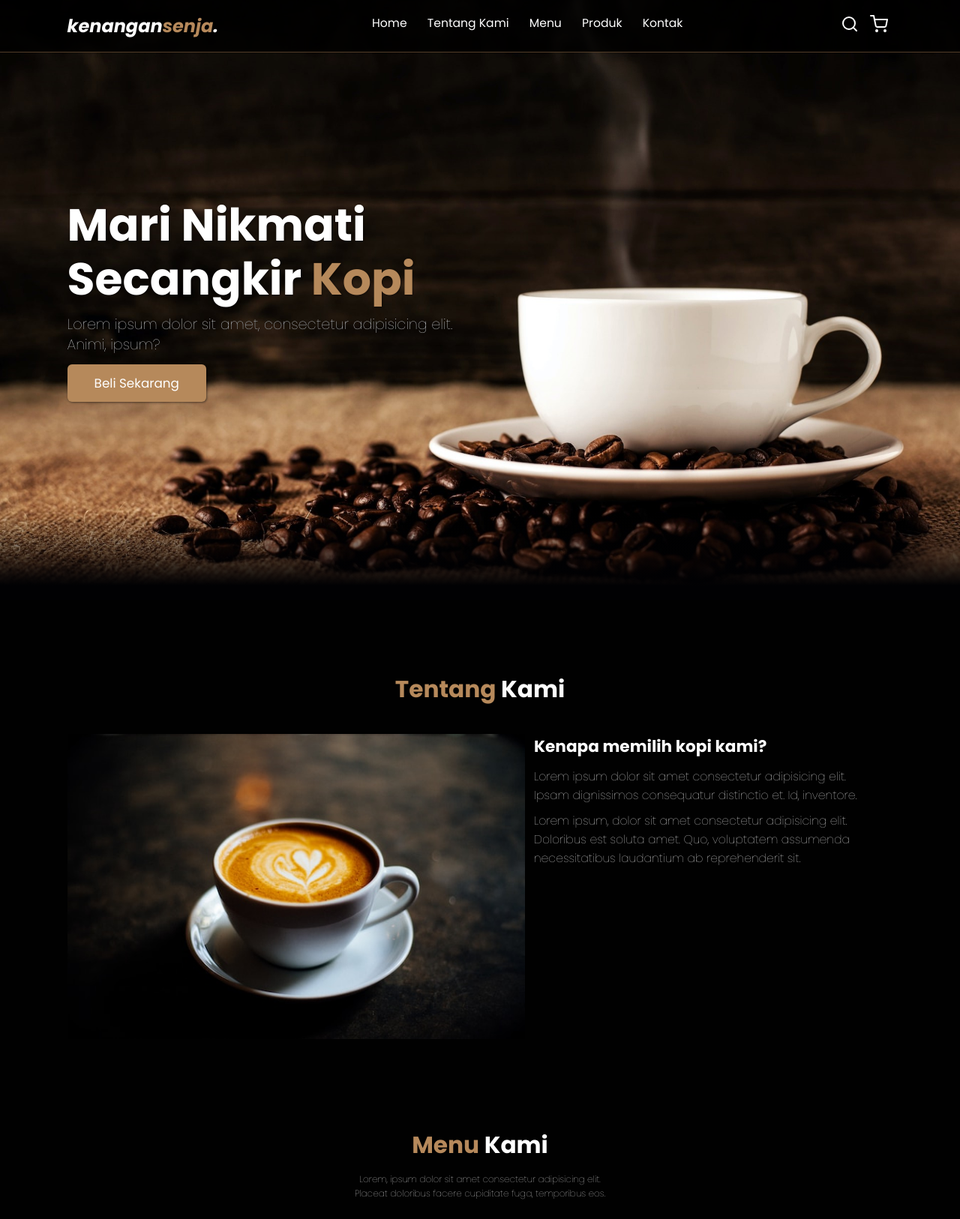
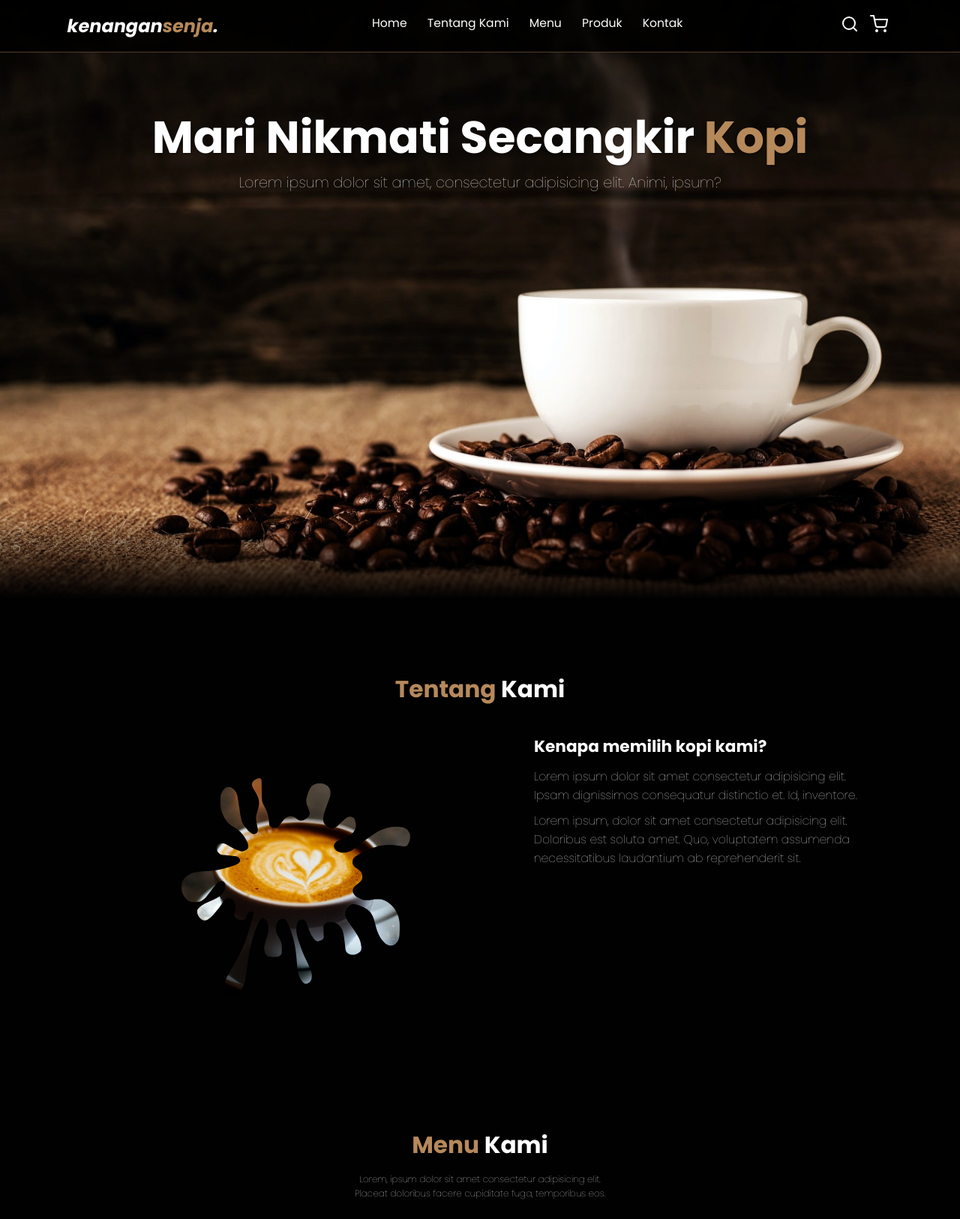
Before and after one commit to asep3003/kedai-kopi-kenangan-senja, a PHP site: page / in a window 1280 px wide. Shown: the top 1626 px of the page at 75% size. Run offline with PHP 8.4, Linux system fonts and the light colour scheme.

Commit message:
menambahkan masking css

```diff
--- a/css/style.css
+++ b/css/style.css
@@ -180,9 +180,11 @@ body {
   background-size: cover;
   background-position: center;
   position: relative;
+  -webkit-mask-image: linear-gradient(rgba(0, 0, 0, 1) 85%, rgba(0, 0, 0, 0));
+  mask-image: linear-gradient(rgba(0, 0, 0, 1) 85%, rgba(0, 0, 0, 0));
 }
 
-.hero::after {
+/* .hero::after {
   content: "";
   display: block;
   position: absolute;
@@ -194,11 +196,25 @@ body {
     rgba(1, 1, 3, 1) 8%,
     rgba(255, 255, 255, 0) 50%
   );
+} */
+
+.hero .mask-container {
+  position: absolute;
+  /* background: salmon; */
+  inset: 0;
+  -webkit-mask-image: url("../img/header-bg.svg");
+  -webkit-mask-repeat: no-repeat;
+  -webkit-mask-size: cover;
+  -webkit-mask-position: center;
 }
 
 .hero .content {
   padding: 1.4rem 7%;
-  max-width: 60rem;
+  /* max-width: 60rem; */
+  width: 100%;
+  text-align: center;
+  position: fixed;
+  top: 130px;
 }
 
 .hero .content h1 {
@@ -265,6 +281,10 @@ body {
 
 .about .row .about-img img {
   width: 100%;
+  -webkit-mask-image: url('../img/menu/splash.svg');
+  -webkit-mask-size: 50%;
+  -webkit-mask-repeat: no-repeat;
+  -webkit-mask-position: center;
 }
 
 .about .row .content {
--- a/index.html
+++ b/index.html
@@ -80,14 +80,16 @@
 
     <!-- Hero Section start -->
     <section class="hero" id="home">
+      <div class="mask-container">
         <main class="content">
           <h1>Mari Nikmati Secangkir <span>Kopi</span></h1>
           <p>
             Lorem ipsum dolor sit amet, consectetur adipisicing elit. Animi,
             ipsum?
           </p>
-        <a href="#" class="cta">Beli Sekarang</a>
+          <!-- <a href="#" class="cta">Beli Sekarang</a> -->
         </main>
+      </div>
     </section>
     <!-- Hero Section end -->
 
```
Also changed, not shown: img/header-bg.svg (added), img/menu/coffee-beans.svg (added), img/menu/splash.svg (added). Lines whose indentation alone changed are shown as unchanged.
